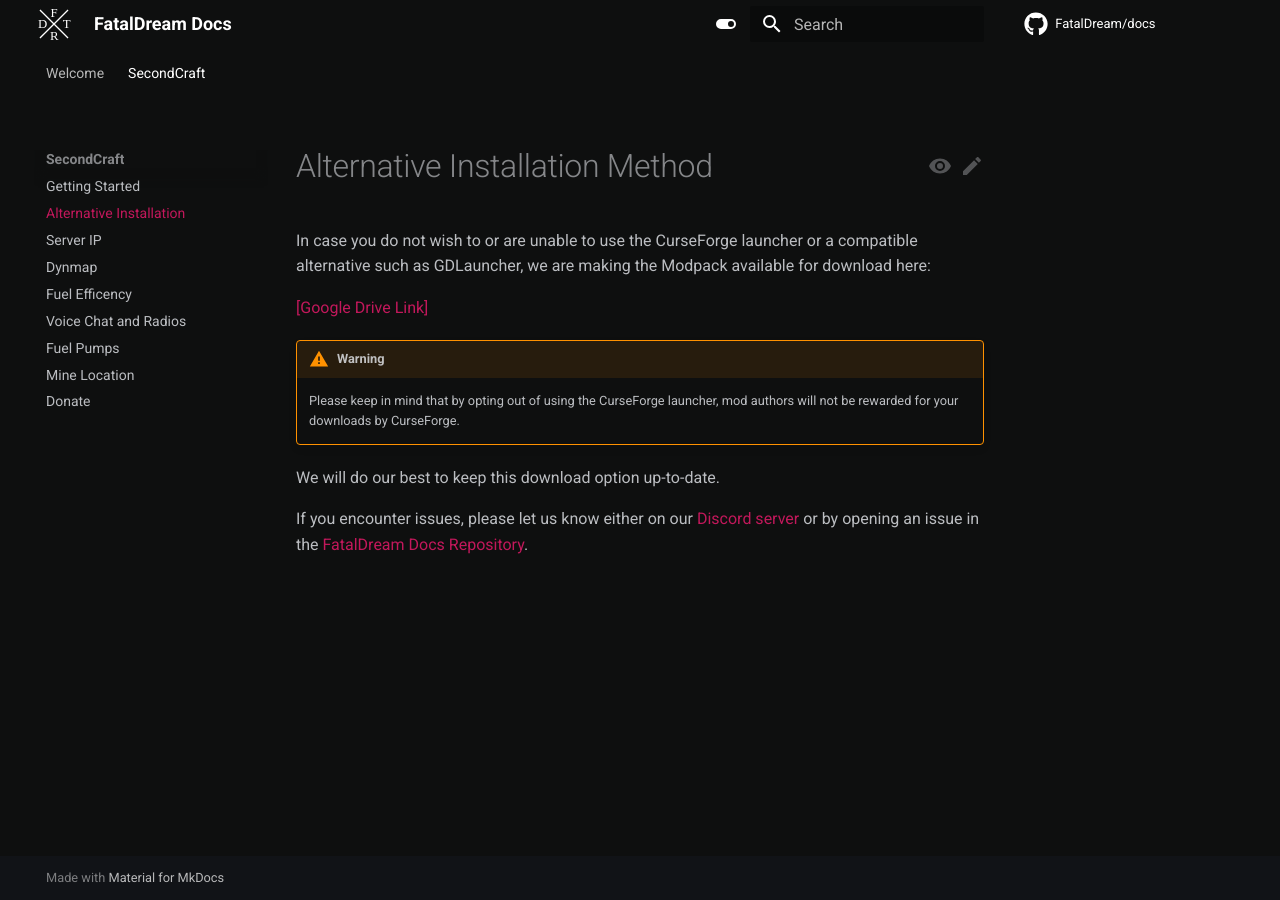
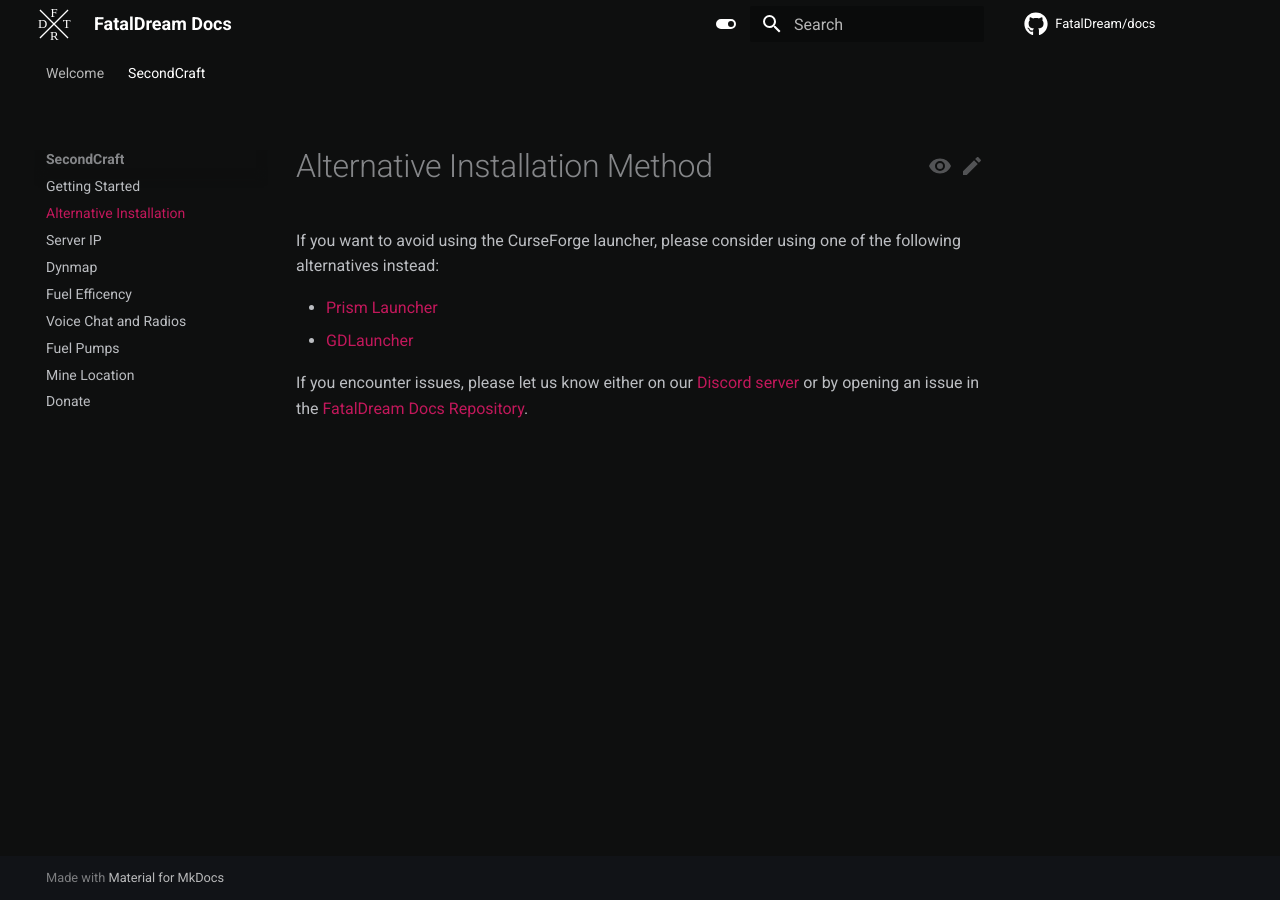
Before and after one commit to FatalDream/docs, an MkDocs documentation site: the page built from docs/SecondCraft/alternative-install.md, in a window 1280 px wide. Built offline with MkDocs 1.6.1 and Material for MkDocs 9.7.7, drawn with Linux system fonts in a browser that asks for light colours; comment, search, counter and statistics services are not loaded.

Commit message:
feat: switch alternative install to alternative launchers

```diff
--- a/docs/SecondCraft/alternative-install.md
+++ b/docs/SecondCraft/alternative-install.md
@@ -1,12 +1,17 @@
 # Alternative Installation Method
 
-In case you do not wish to or are unable to use the CurseForge launcher or a compatible alternative such as GDLauncher, we are making the Modpack available for download here:
+If you want to avoid using the CurseForge launcher, please consider using one of the following alternatives instead:
+
+- [Prism Launcher](https://prismlauncher.org/){target="_blank"}
+- [GDLauncher](https://gdlauncher.com/){target="_blank"}
+
+<!-- In case you do not wish to or are unable to use the CurseForge launcher or a compatible alternative such as GDLauncher, we are making the Modpack available for download here:
 
 [[Google Drive Link]](https://drive.google.com/drive/folders/1ojfzjaxyXqMYdzFuicHOe3HENRfLjyJA){target="_blank"}
 
 !!! warning
     Please keep in mind that by opting out of using the CurseForge launcher, mod authors will not be rewarded for your downloads by CurseForge.
 
-We will do our best to keep this download option up-to-date.
+We will do our best to keep this download option up-to-date.   -->
 
 If you encounter issues, please let us know either on our [Discord server](https://discord.gg/fz7NkNYYUE){target="_blank"} or by opening an issue in the [FatalDream Docs Repository](https://github.com/FatalDream/docs/issues){target="_blank"}.
```
